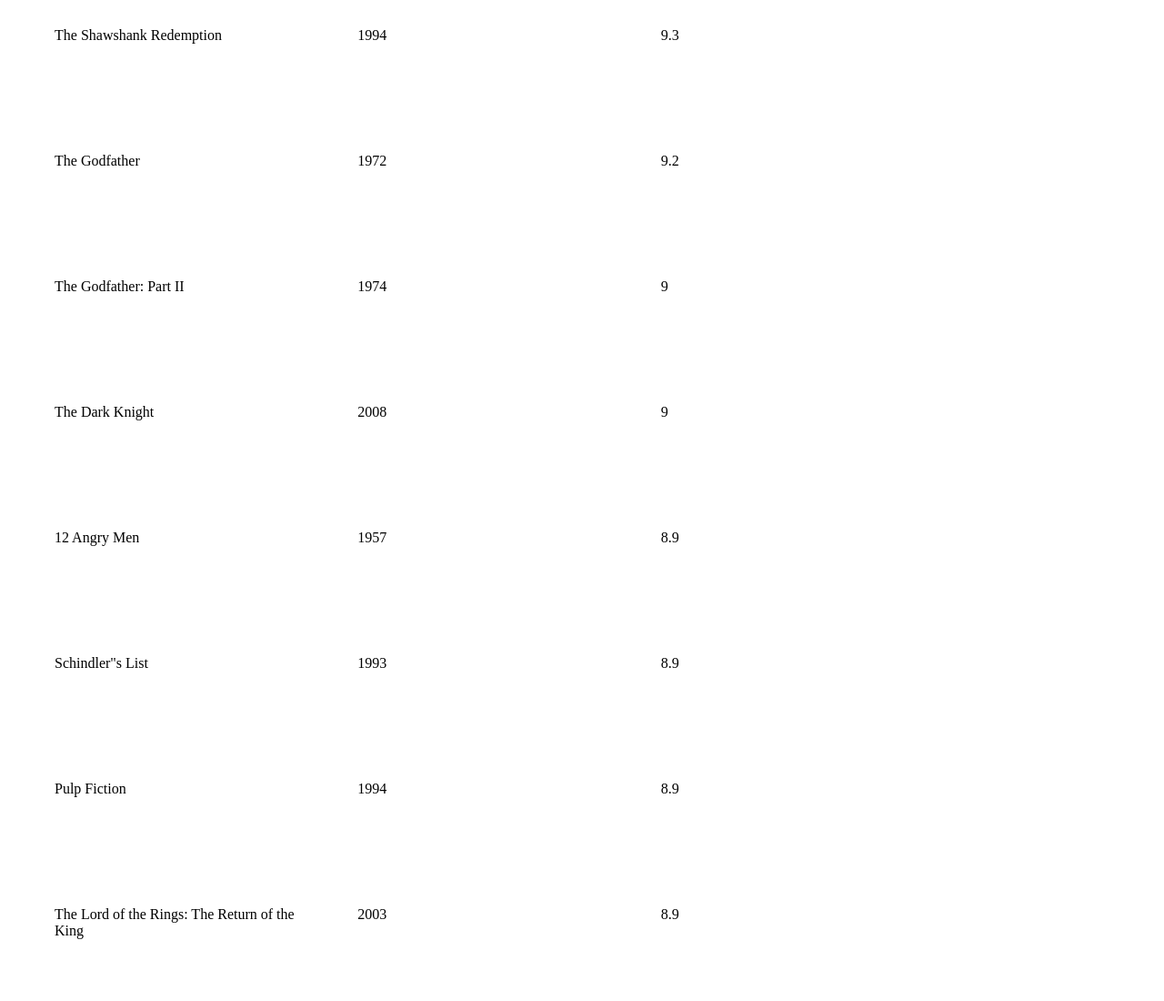
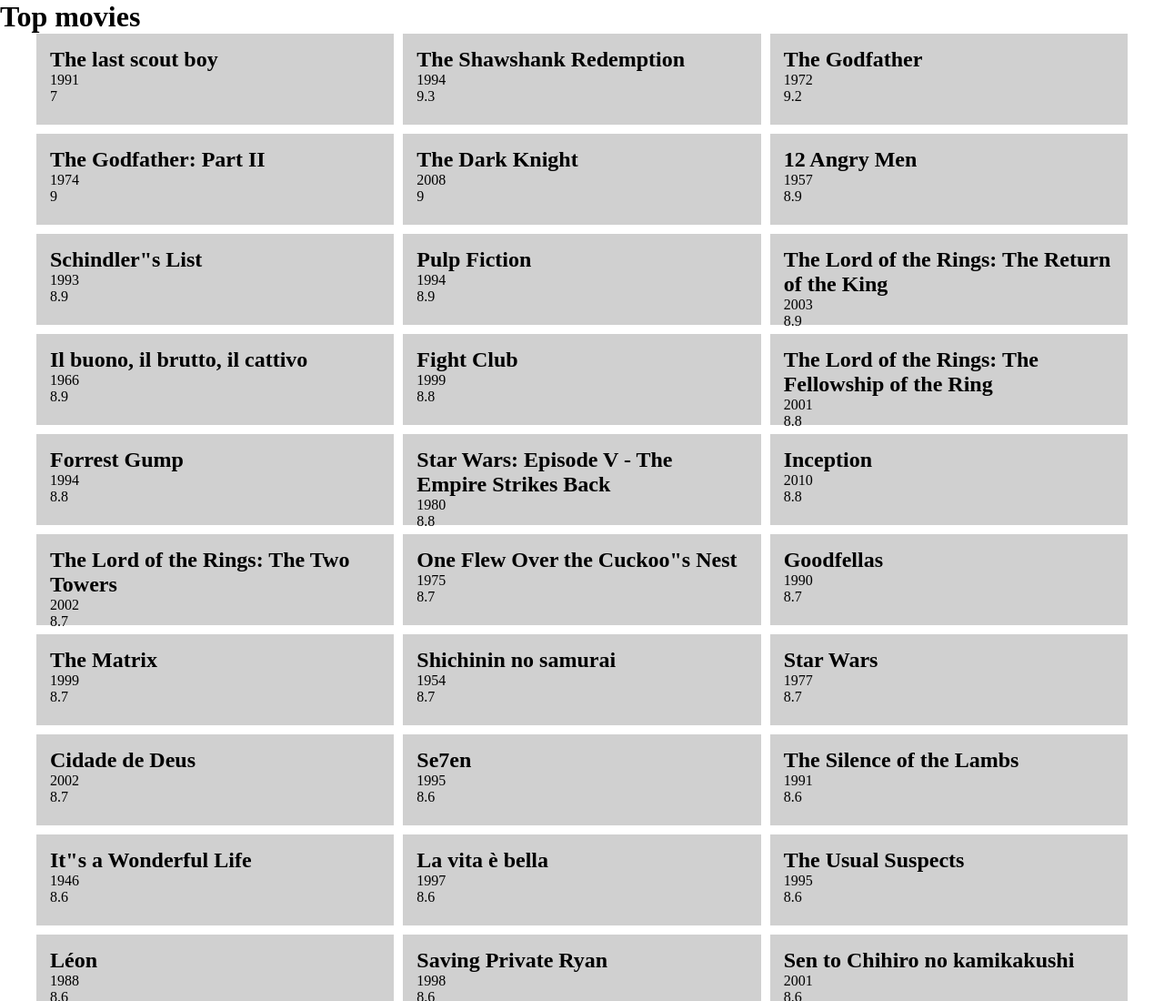
Before and after one commit to MagdK/w5-practice, a plain HTML site: page frontend/index.html in a window 1280 px wide. Shown: the top 1100 px of the page at 91% size. Drawn offline with Linux system fonts and the light colour scheme.

Commit message:
Add some hardcore js

```diff
--- a/frontend/index.html
+++ b/frontend/index.html
@@ -10,6 +10,8 @@
 	<title>Week 5 Practice</title>
 </head>
 <body>
-	<div id="root"></div>
+	<h1>Top movies</h1>
+	<div id="root">
+	</div>
 </body>
 </html>
--- a/frontend/script.js
+++ b/frontend/script.js
@@ -264,21 +264,101 @@
 })
  */
 
-function loadEvent() {
-    console.log("Gyere haza Mikkamakka");
+
+
+// Eredeti kod, mielott Szilvit kovettuk
+
+/* function loadEvent() {
     for (const movie of movies) {
         document.getElementById("root").insertAdjacentHTML("beforeend", `
         <div class="card">
-            <span class="title">${movie.title}</span>
-            <span class="year">${movie.year}</span>
-            <span class="rate">${movie.rate}</span>
+            <h2>${movie.title}</h2>
+            <time>${movie.year}</time>
+            <div class="rate">${movie.rate}</div>
         </div>
         `)
     }
 }
 // const-ban a kulcsok ertekeit at tudom irni, uj kulcsokat tudok hozza adni
-window.addEventListener("load", loadEvent)
+window.addEventListener("load", loadEvent) */
 
 
-/* Fealadat szunetre: ezt a kodot bovitsuk ki ugy hogy keruljon bele html-be css-elve az ev es az ertekeles a div kartyan belul egy egy html elembe, harom oszlopos flex formazas. Title, year, rate
+/* Fealadat szunetre: ezt a kodot bovitsuk ki ugy, hogy keruljon bele html-be css-elve az ev es az ertekeles a div kartyan belul egy egy html elembe, harom oszlopos flex formazas. Title, year, rate
 span-be akar a rate-et. Root id-ju divbe harom oszlop es flexszel oldjuk meg */
+
+
+/* function loadEvent() {
+    let rootElement = document.getElementById("root")
+
+     let card = function(movieReceived){
+        return `
+        <div class="card">
+            <h2>${movieReceived.title}</h2>
+            <time>${movieReceived.year}</time>
+            <div class="rate">${movieReceived.rate}</div>
+        </div>
+        `;
+    }; */
+
+/*     rootElement.insertAdjacentHTML("beforeend", card({
+        "title": "The Goldrush",
+        "year": 1925,
+        "rate": 9.9
+    }));
+
+
+    let actuallyFavMovie = {
+        "title": "Random title",
+        "year": 2002,
+        "rate": 8.9
+    }
+
+    rootElement.insertAdjacentHTML("beforeend", card(actuallyFavMovie));
+    rootElement.insertAdjacentHTML("beforeend", card(movies[0]));
+
+
+    for (const movieSend of movies) {
+        rootElement.insertAdjacentHTML("beforeend", card(movieSend));
+    }
+    console.log(movies);
+}
+// const-ban a kulcsok ertekeit at tudom irni, uj kulcsokat tudok hozza adni
+window.addEventListener("load", loadEvent)
+ */
+/* Fontos, hogy a javascript az valtozokat deklaralja (hoisting), a fuggvenyeket teljes egeszeben elerhetove teszi a nulladik sorban. Ha fuggvenykent hoznank letre, a folotte levo sorokban is tudnank hasznalni. Hasznosabb, ha valtozoba mentjuk el a fuggvenyeinket debuggolas, fenntarthatosag szempontjabol.
+Szebb kodot tudunk irni ugy, ha a fuggvenyek ugyanugy viselkednek, mint minden mas, amit valtozoba mentunk.
+Igy lehet tisztabb kodot irni. */
+
+
+
+function loadEvent() {
+    console.log("load2")
+
+    let rootElement = document.getElementById("root")
+
+    let card2 = function (title, year, rate){
+        return `
+        <div class="card">
+            <h2>${title}</h2>
+            <div class="time">${year}</div>
+            <div class="rate">${rate}</div>
+        </div>
+        `;
+    }
+
+    let anotherFavouriteMovie = {
+        title: "The last scout boy",
+        year: 1991,
+        rate: 7
+    }
+
+    rootElement.insertAdjacentHTML("beforeend", card2(anotherFavouriteMovie.title, anotherFavouriteMovie.year, anotherFavouriteMovie.rate));
+
+    for (const movieSend of movies) {
+
+        rootElement.insertAdjacentHTML("beforeend", card2(movieSend.title, movieSend.year, movieSend.rate));
+    }
+
+    console.log(movies);
+}
+window.addEventListener("load", loadEvent);
--- a/frontend/style.css
+++ b/frontend/style.css
@@ -35,11 +35,11 @@
 
 /* RESET OVER */
 
-
-.card {
+/* Row */
+/* .card {
 	display: flex;
 	justify-content: center;
-	width: 1000px;
+	max-width: 1000px;
 	margin: 0 30px 60px 30px;
 }
 
@@ -51,3 +51,31 @@
 	margin: 30px;
 	width: 33%;
 }
+ */
+
+/* Cards - grid */
+
+#root {
+	display: flex;
+	flex-wrap: wrap;
+	width: 100%;
+	max-width: 1200px;
+	margin: 0 auto;
+	gap: 10px;
+}
+
+#root .card {
+	flex-grow: 1;
+	/* flex-basis: calc(33% - 20px); */
+	flex-basis: 25%; /* kinyujtja */
+	height: 100px;
+	padding: 15px;
+	background-color: #d0d0d0;
+}
+
+/* .title,
+.year,
+.rate {
+	display: block;
+    flex-direction: column;
+} */
```
